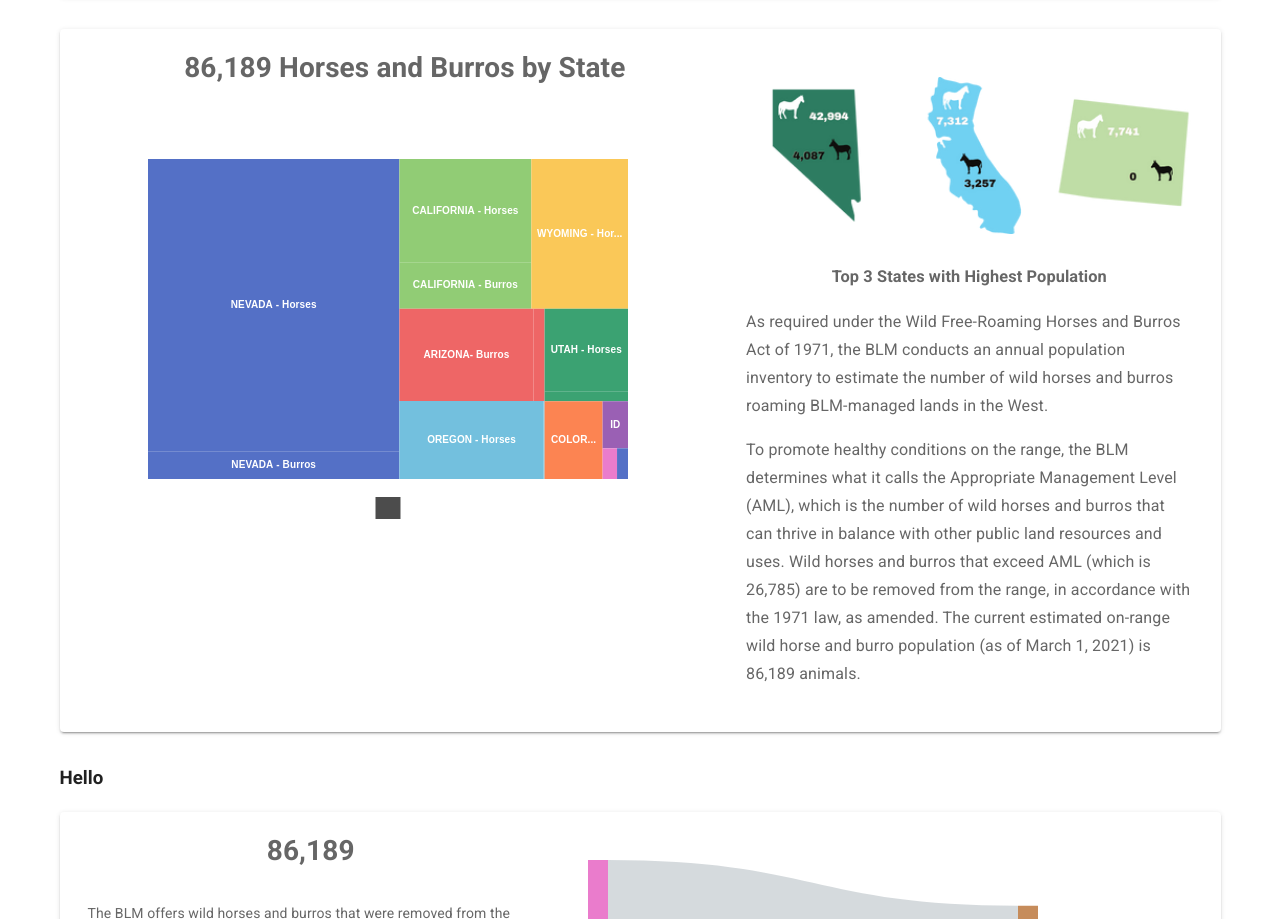
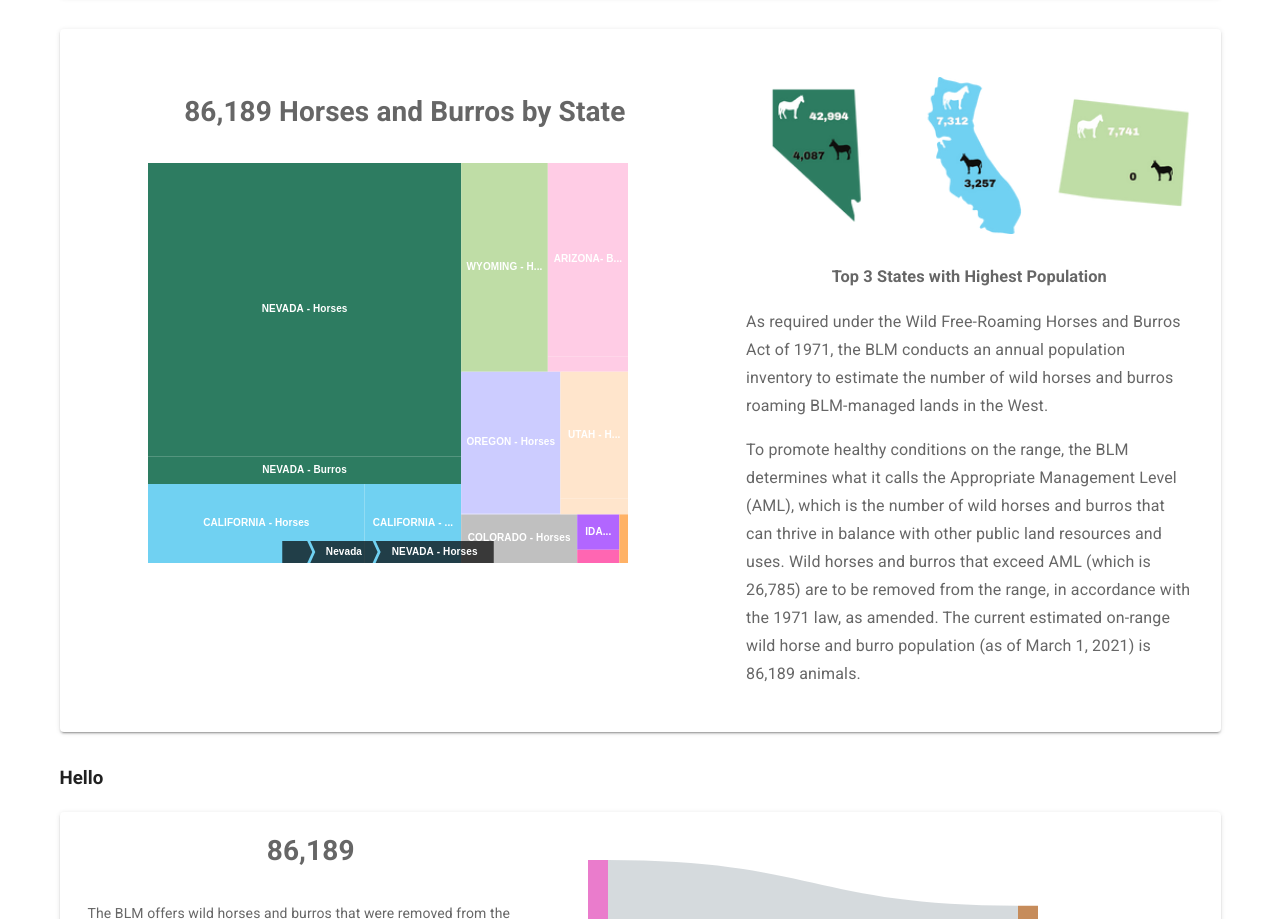
Before and after one commit to RyLaird/vue-wild-horse-and-burro-program, a Vue app: page /data in a window 1280 px wide. Shown: the part 1974-2893 px from the top of the page. Built offline with nearby package versions, Linux system fonts and the light colour scheme.

Commit message:
changes to tree chart

```diff
--- a/src/components/TreeChart.vue
+++ b/src/components/TreeChart.vue
@@ -32,9 +32,11 @@ export default {
         //   show: true
         // }
       },
+      color: ['#2d7c61', '#70d1f2', '#bfdda6', '#FFCCE5', '#CCCCFF', '#FFE5CC', '#C0C0C0', '#B266FF', '#FF66B2', '#FFB266'],
       series: [
         {
           type: 'treemap',
+          height: '100%',
           data: [
             {
               name: 'Arizona',
--- a/src/views/Data.vue
+++ b/src/views/Data.vue
@@ -119,6 +119,8 @@
             <v-container>
               <v-row>
                 <v-col cols="12" md="7">
+                  <br>
+                  <br>
                   <h1 class="text-center font-weight-bold mb-10">
                     86,189 Horses and Burros by State
                   </h1>
```
